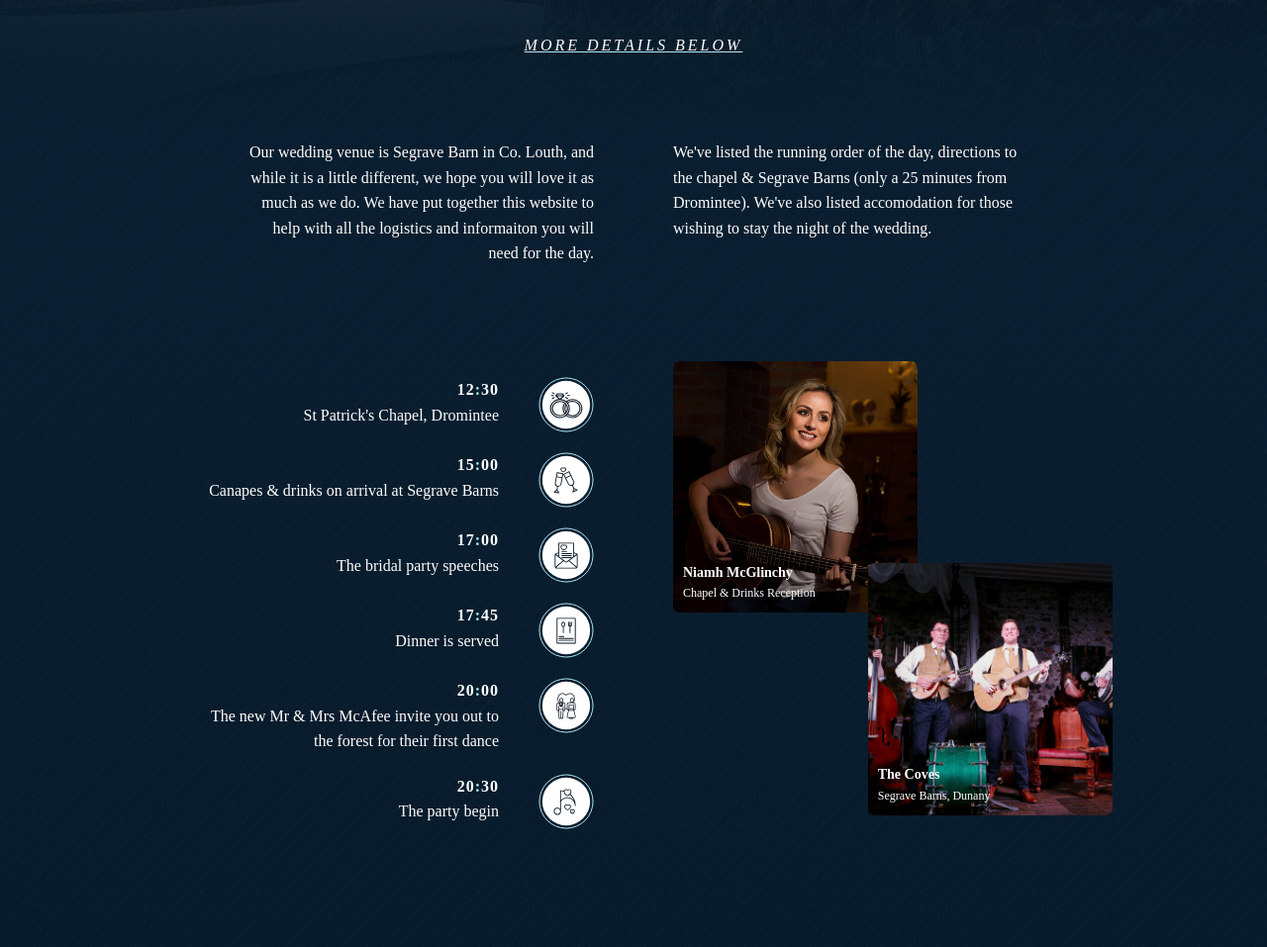
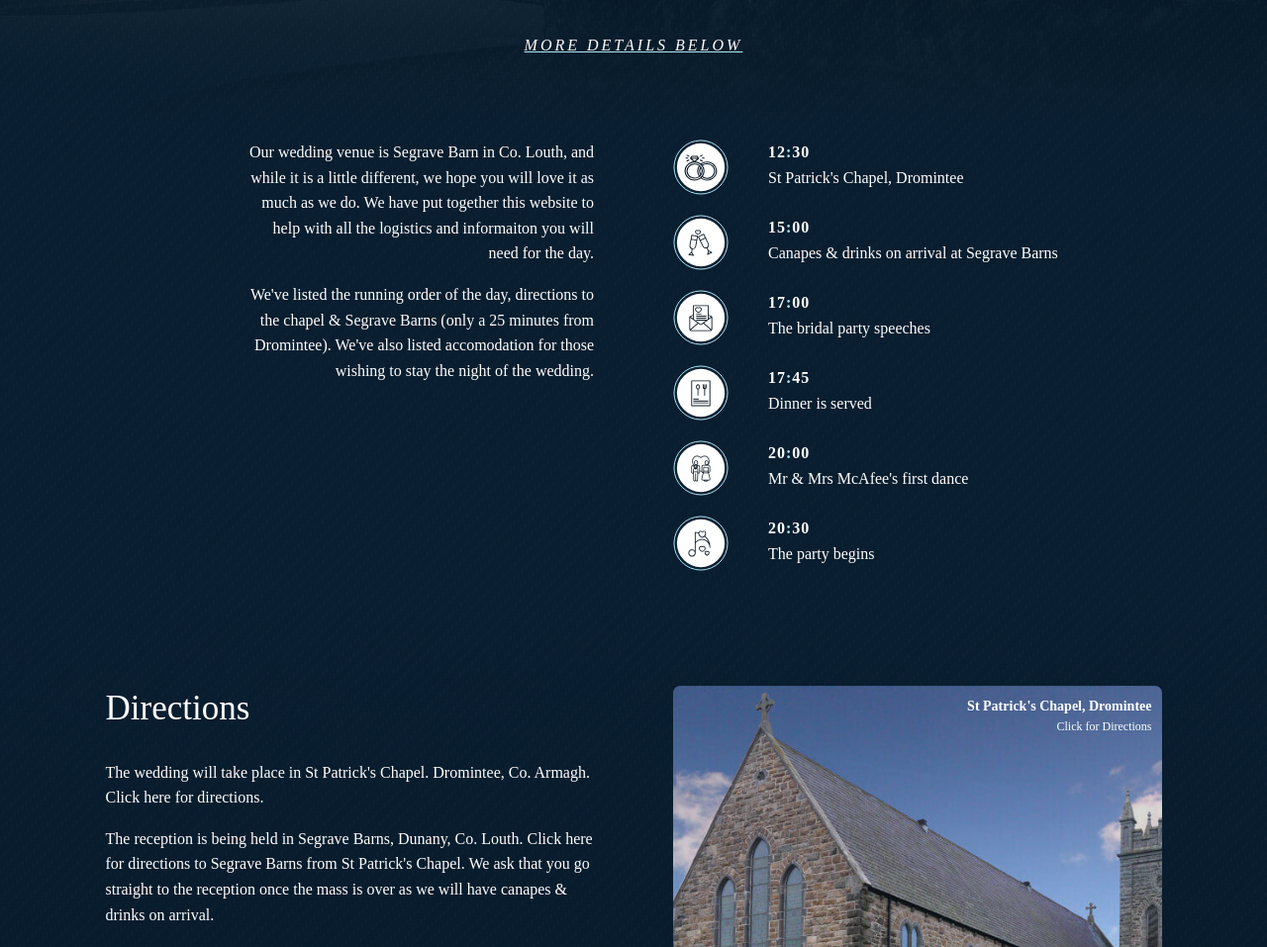
Before and after one commit to conormcafee/thebarn, a Gatsby site: page / in a window 1280 px wide. Shown: the part 680-1637 px from the top of the page at 99% size. Built offline with nearby package versions, Linux system fonts and the light colour scheme; Gatsby itself is replaced by a stand-in of ours.

Commit message:
Removed music and shifted schedule alongside intro text

```diff
--- a/src/components/Global/container.module.css
+++ b/src/components/Global/container.module.css
@@ -15,10 +15,8 @@
 
     .containerText p {
         max-width: 350px;
-    }
-
-    .containerText p:first-child {
         text-align: right;
         margin-left: auto;
     }
+
 }
--- a/src/components/Global/global.css
+++ b/src/components/Global/global.css
@@ -92,6 +92,7 @@ figure {
     display: flex;
     align-items: center;
     justify-content: center;
+    grid-column: span 2;
 }
 
 .inline-block {
--- a/src/components/Schedule/schedule.module.css
+++ b/src/components/Schedule/schedule.module.css
@@ -25,17 +25,3 @@
         margin-bottom: 60px;
     }
 }
-
-@media only screen and (min-width: 650px) {
-    .schedule {
-        text-align: right;
-    }
-
-    .schedule figure {
-        flex-direction: row-reverse;
-    }
-
-    .schedule figcaption {
-        margin-right: 40px;
-    }
-}
--- a/src/data.js
+++ b/src/data.js
@@ -18,7 +18,7 @@ import Dromintee from "./images/dromintee.jpg";
 
 export const NAV = [
     { title: "Directions" },
-    { title: "Accomodation" }
+    { title: "Accommodation" }
 ]
 
 export const SCHEDULE = [
@@ -70,7 +70,7 @@ export const SCHEDULE = [
             title: "First Dance",
         },
         time: "20:00",
-        location: "The new Mr & Mrs McAfee invite you out to the forest for their first dance"
+        location: "Mr & Mrs McAfee's first dance"
     },
     {
         icon: {
@@ -80,7 +80,7 @@ export const SCHEDULE = [
             title: "Music"
         },
         time: "20:30",
-        location: "The party begin"
+        location: "The party begins"
     }
 ]
 
--- a/src/pages/index.js
+++ b/src/pages/index.js
@@ -4,7 +4,7 @@ import Nav from "../components/Nav/nav";
 import Layout from "../components/layout";
 import Container from "../components/Global/container";
 import Schedule from "../components/Schedule";
-import PhotoCards from "../components/PhotoCard";
+// import PhotoCards from "../components/PhotoCard";
 import PhotoCard from "../components/PhotoCard/PhotoCard";
 import Accomodation from "../components/Accomodation";
 
@@ -28,15 +28,11 @@ class Index extends React.Component {
 
                 <Container className="light z10" text id="intro">
 
+                    <div>
                         <p>Our wedding venue is Segrave Barn in Co. Louth, and while it is a little different, we hope you will love it as much as we do. We have put together this website to help with all the logistics and informaiton you will need for the day. </p>
+                        <p>We've listed the running order of the day, directions to the chapel &amp; Segrave Barns (only a 25 minutes from Dromintee).  We've also listed accomodation for those wishing to stay the night of the wedding.</p>
+                    </div>
 
-                    <p>We've listed the running order of the day, directions to the chapel &amp; Segrave Barns (only a 25 minutes from Dromintee).  We've also listed accomodation for those wishing to stay the night of the wedding.</p>
-                </Container>
-
-                {/* Schedule & Music */}
-
-                <div className="gradient">
-                    <Container className="z10">
                     <ol className="listReset">
                         {Data.SCHEDULE.map((day, index) => (
                             <Schedule
@@ -47,8 +43,9 @@ class Index extends React.Component {
                             />
                         ))}
                     </ol>
-                        <PhotoCards data={Data.MUSIC}/>
                 </Container>
+
+                <div className="gradient">
 
                     {/* Directions */}
 
@@ -89,8 +86,10 @@ class Index extends React.Component {
                         </aside>
                     </Container>
 
-                    <Container className="flexcenter">
+                    <Container>
+                        <div className="flexcenter">
                             <img src={Logo} alt="The Barn Wedding" />
+                        </div>
                     </Container>
 
                 </div>
```
Lines whose indentation alone changed are shown as unchanged.
